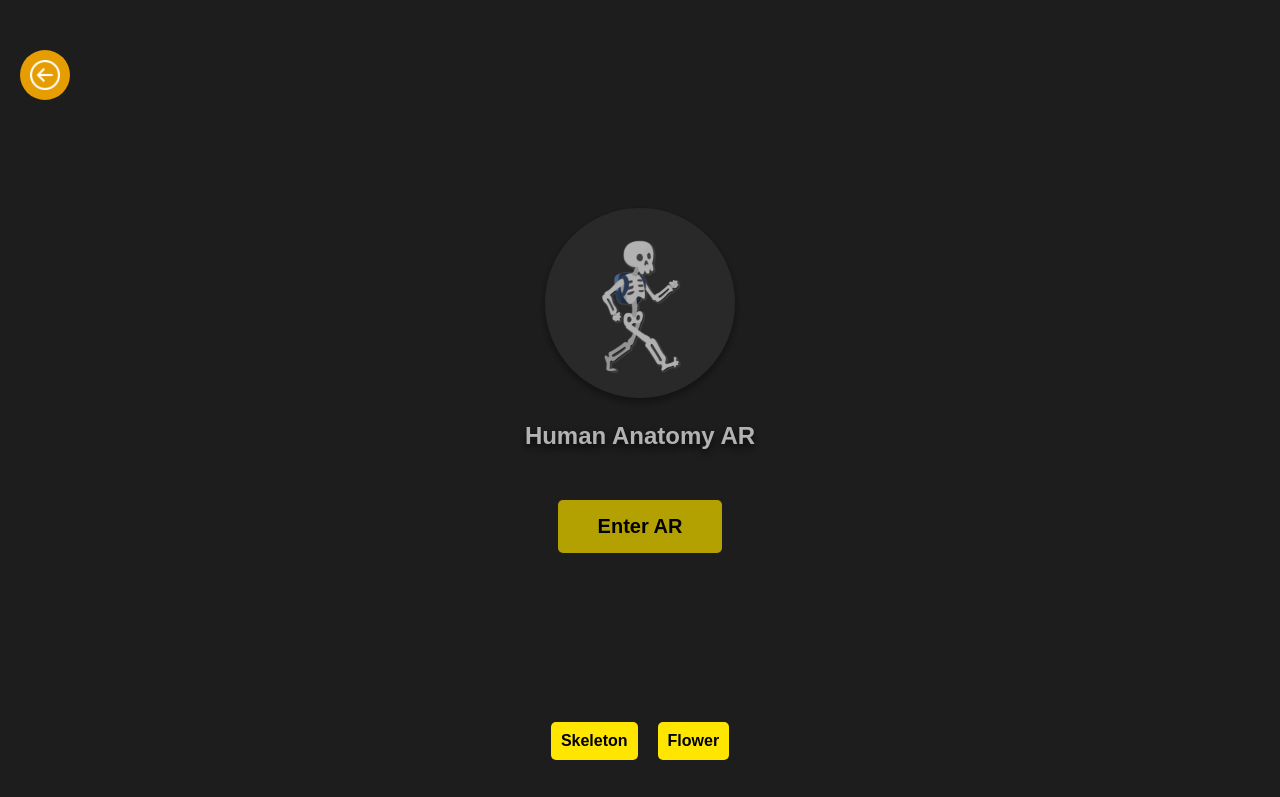
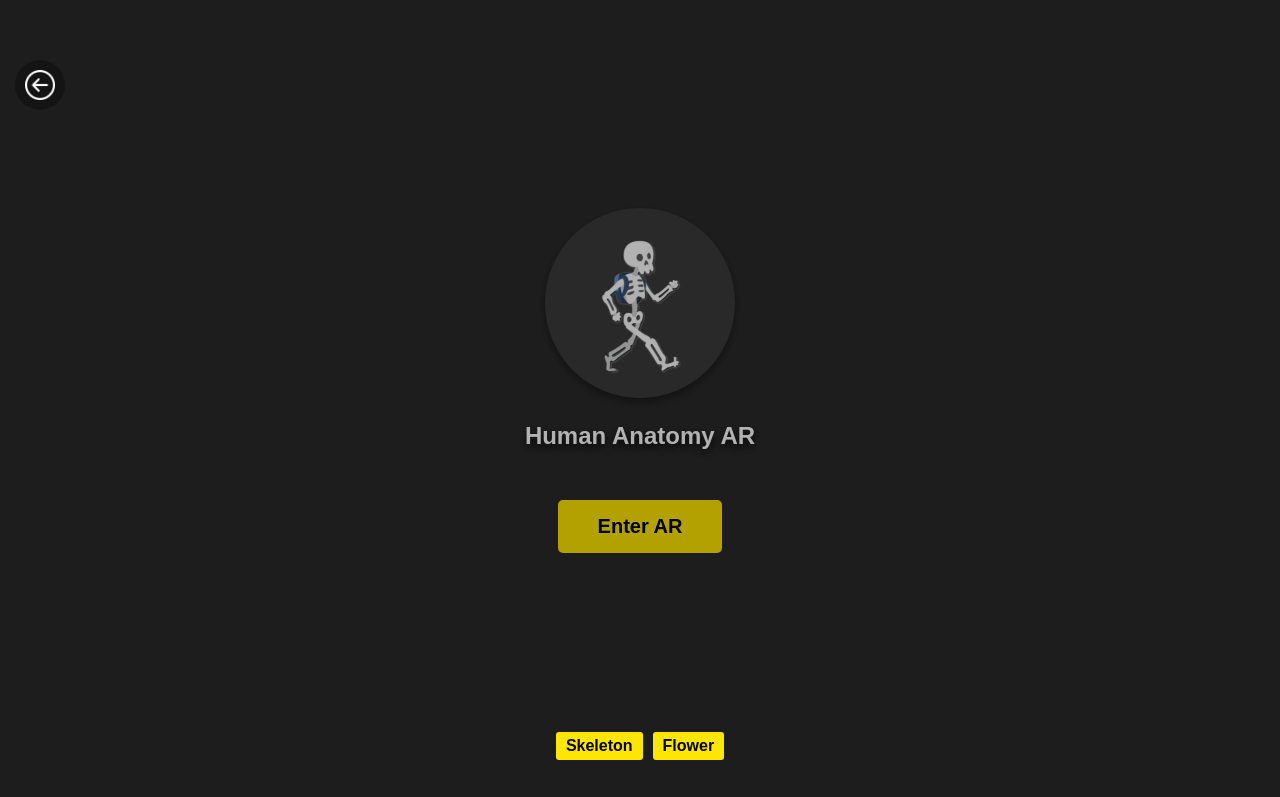
Before and after one commit to pratyushkiran/WebXR-AR-Human-Anatomy, a website built with Vite: page index.html in a window 1280 px wide. Both pictures are taken after a click on the button "Enter AR". Shown: the top 797 px of the page. Built offline with nearby package versions, Linux system fonts and the light colour scheme.

Commit message:
Immersive AR UI updated

```diff
--- a/src/styles/main.css
+++ b/src/styles/main.css
@@ -50,7 +50,8 @@ button:hover {
 
 
 
-/* Overlay Styling */
+/* -------------------- Overlay Styling -------------------- */
+
 #overlay {
   position: absolute;
   top: 0;
@@ -68,14 +69,14 @@ button:hover {
 
 /* Button Styling */
 #overlay button {
-  padding: 10px 10px;
-  margin: 40px 10px;
+  padding: 5px 10px;
+  margin: 40px 5px;
   font-size: 16px;
   font-weight: bold;
   color: #000;
   background-color: #ffe600;
   border: none;
-  border-radius: 5px;
+  border-radius: 3px;
   cursor: pointer;
 }
 
@@ -86,16 +87,21 @@ button:hover {
 #spawn-button {
   display: none;
   position: absolute;
-  bottom: 70px;
+  padding: 15px 20px !important;
+  bottom: 90px;
+  font-size: 20px !important;
+  margin: 0 !important;
+
 }
 
 /* Override specific styles for the back button */
 #back-button {
   position: absolute;
-  top: 10px;
-  left: 10px;
+  top: 10px !important;
+  left: 10px !important;
   padding: 10px !important;
-  background-color: #e69d01 !important;
+  margin: 50px 0 0 5px !important;
+  background-color: #00000053 !important;
   border-radius: 40px !important;
   cursor: pointer !important;
   width: 50px !important;
```
